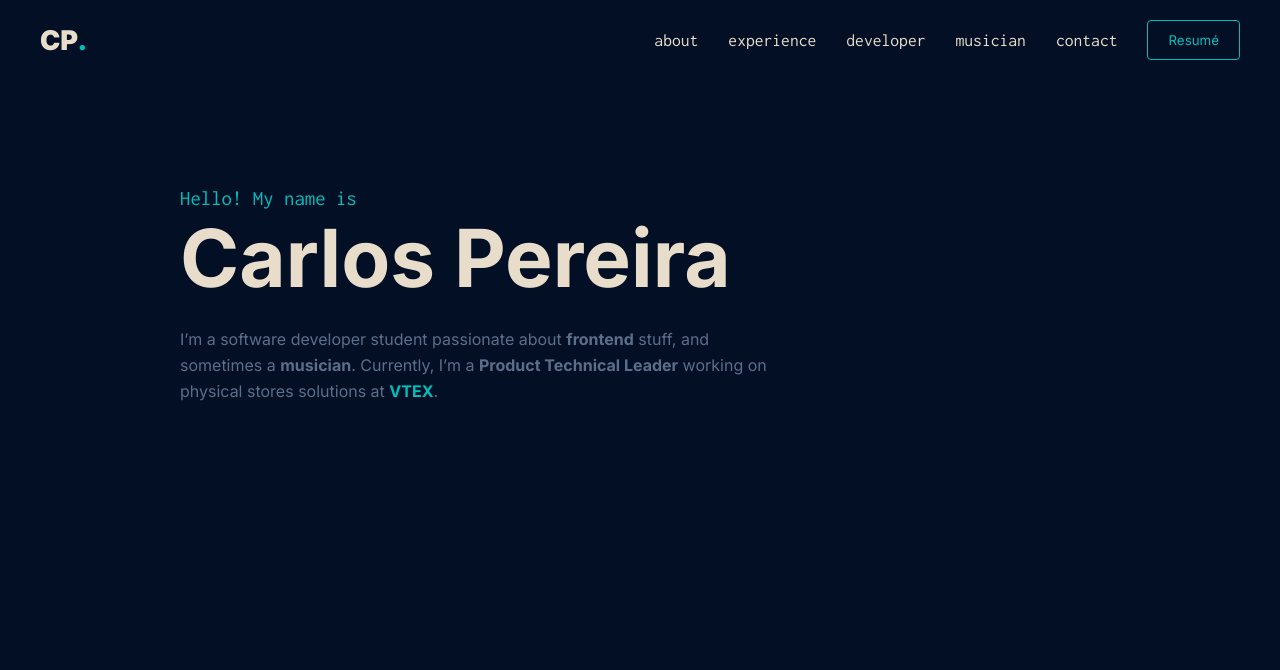
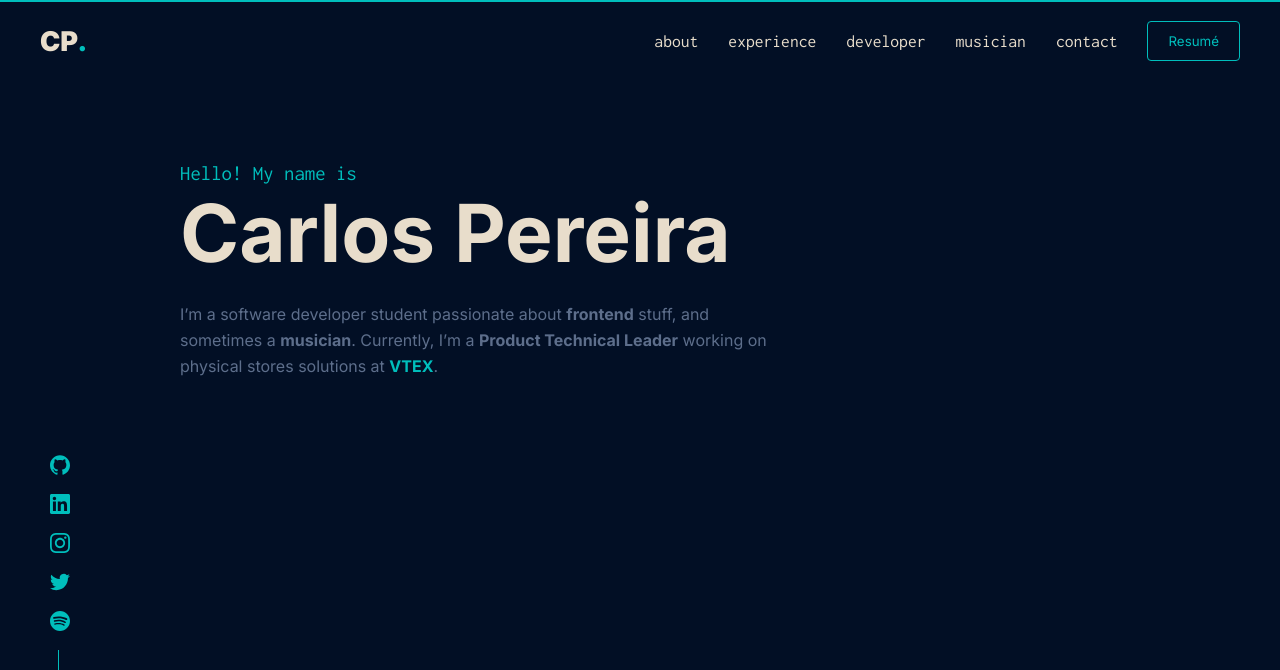
Before and after one commit to kdumagalhaes/hellocarlos, a Vue app: page / in a window 1280 px wide. Shown: the top 670 px of the page. Built offline with nearby package versions, Linux system fonts and the light colour scheme.

Commit message:
Finish social media component and implement header top border

```diff
--- a/src/App.vue
+++ b/src/App.vue
@@ -1,17 +1,20 @@
 <template>
   <Header />
   <Hero />
+  <SocialMedia />
 </template>
 
 <script>
 // components
 import Header from "./components/Header.vue";
 import Hero from "./components/Hero.vue";
+import SocialMedia from "./components/SocialMedia.vue";
 export default {
   name: "App",
   components: {
     Header,
     Hero,
+    SocialMedia,
   },
 };
 </script>
--- a/src/assets/css/_reset.scss
+++ b/src/assets/css/_reset.scss
@@ -22,6 +22,7 @@ textarea {
 
 body {
     background-color: $dark-blue;
+    height: 200vh;
 }
 
 button {
--- a/src/components/Header.vue
+++ b/src/components/Header.vue
@@ -66,6 +66,7 @@ export default {
   padding: $safe-area-padding;
   height: 80px;
   justify-content: space-between;
+  border-top: 2px solid $light-green;
 }
 
 .logo-responsive {
--- a/src/components/Hero.vue
+++ b/src/components/Hero.vue
@@ -70,7 +70,7 @@ export default {
   flex-direction: column;
   justify-content: center;
   width: 100%;
-  height: 450px;
+  height: 400px;
   padding: 0 40px 0 180px;
 }
 
--- /dev/null
+++ b/src/components/SocialMedia.vue
@@ -0,0 +1,86 @@
+<template>
+  <transition enter-active-class="animate__animated animate__slideInUp" appear>
+    <ul class="social-media">
+      <li>
+        <a href="https://github.com/kdumagalhaes" target="blank"
+          ><img
+            class="social-media-icon"
+            src="@/assets/img/social-media-icons/github.svg"
+            alt="github"
+        /></a>
+      </li>
+      <li>
+        <a href="https://www.linkedin.com/in/kdumagalhaes/" target="blank"
+          ><img
+            class="social-media-icon"
+            src="@/assets/img/social-media-icons/linkedin.svg"
+        /></a>
+      </li>
+      <li>
+        <a href="https://www.instagram.com/kdumagalhaes/" target="blank"
+          ><img
+            class="social-media-icon"
+            src="@/assets/img/social-media-icons/instagram.svg"
+            alt="instagram"
+        /></a>
+      </li>
+      <li>
+        <a href="https://twitter.com/kdumagalhaes" target="blank"
+          ><img
+            class="social-media-icon"
+            src="@/assets/img/social-media-icons/twitter.svg"
+            alt="twitter"
+        /></a>
+      </li>
+      <li>
+        <a
+          href="https://open.spotify.com/artist/7Kckvhfw7lWaH6ptEuneQv"
+          target="blank"
+          ><img
+            class="social-media-icon"
+            src="@/assets/img/social-media-icons/spotify.svg"
+            alt="spotify"
+        /></a>
+      </li>
+    </ul>
+  </transition>
+</template>
+
+<script>
+export default {
+  name: "Social Media",
+};
+</script>
+
+<style lang="scss" scoped>
+.social-media {
+  position: fixed;
+  bottom: 70px;
+
+  &::after {
+    content: "";
+    display: block;
+    width: 1px;
+    height: 80px;
+    background-color: $light-green;
+    margin-left: 58px;
+  }
+}
+
+.social-media-icon {
+  width: 20px;
+  height: 20px;
+  margin: 0 0 15px 50px;
+  transition: all 0.2s;
+
+  &:hover {
+    transform: scale(1.3);
+  }
+}
+
+@media only screen and (max-width: $tablet) {
+  .social-media {
+    display: none;
+  }
+}
+</style>
```
